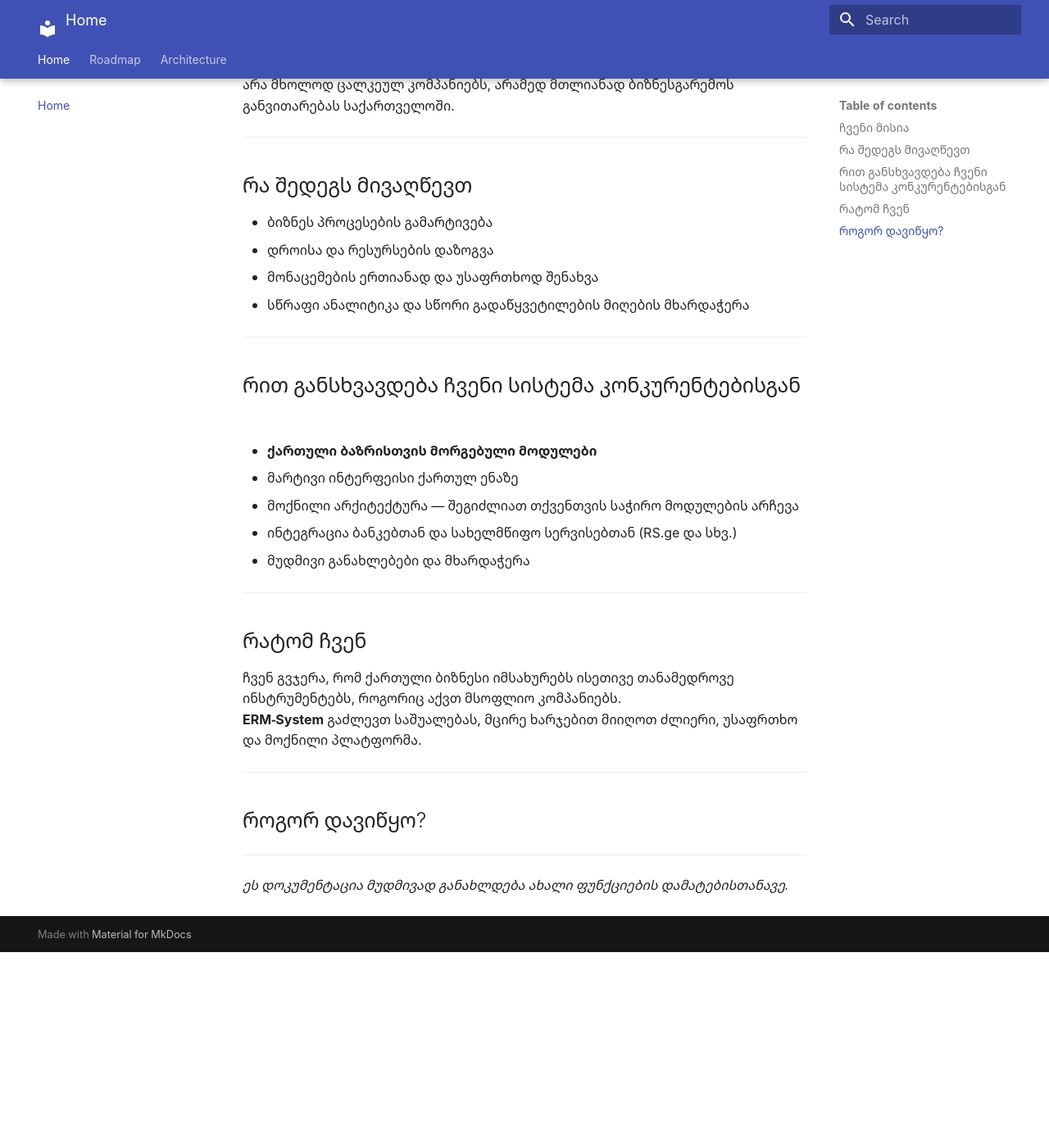
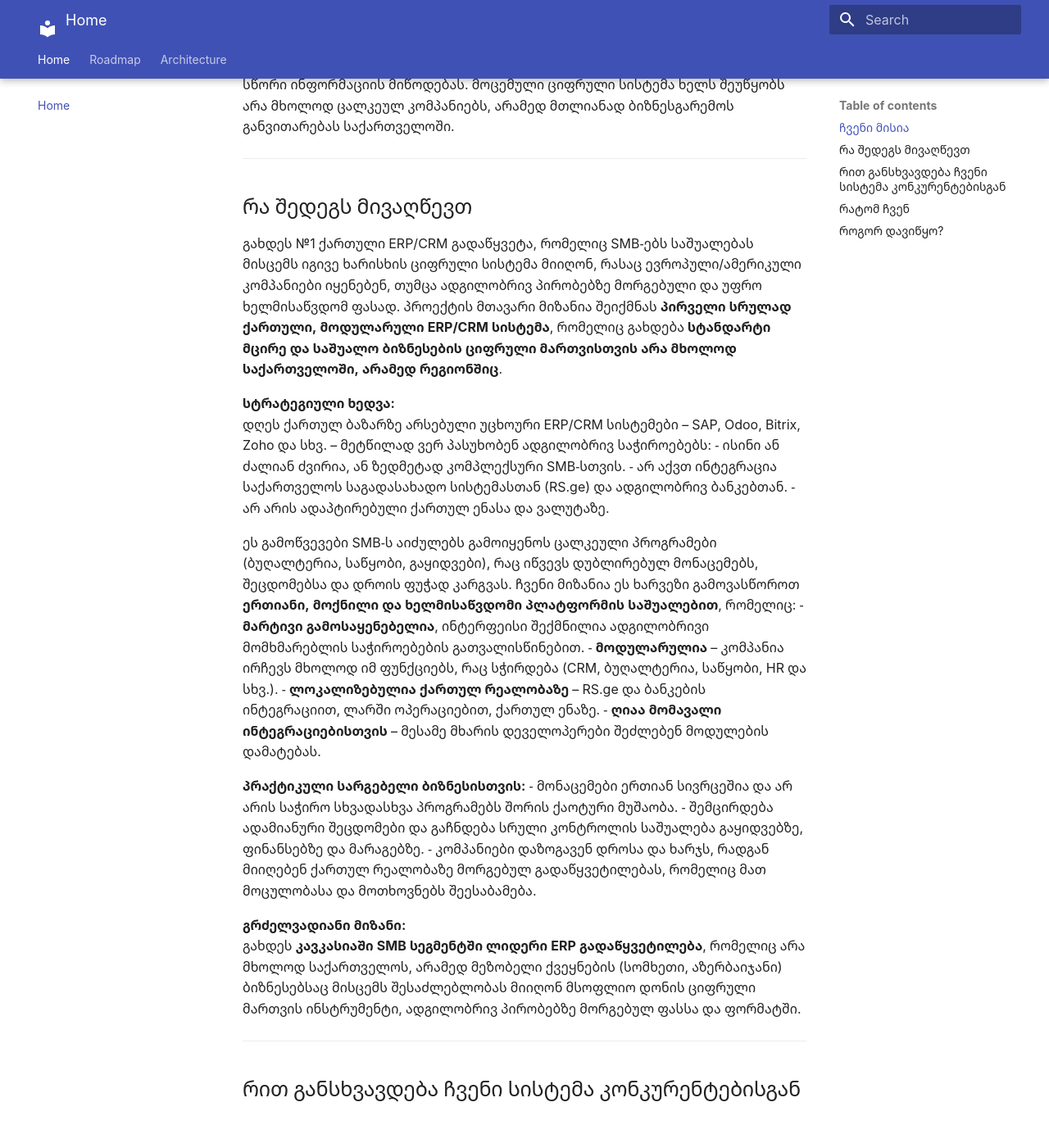
Before and after one commit to Ministra1978/ERM-System, an MkDocs documentation site: the page built from docs/index.md, in a window 1280 px wide and 1400 px high, scrolled down 935 px. Shown: the top 1384 px of the window at 82% size. Built offline with MkDocs 1.6.1 and Material for MkDocs 9.7.7, drawn with Linux system fonts in a browser that asks for light colours; before the commit the page ends 2097 px from its top, so only the background shows below that; some of the changed text lies outside the part shown.

Commit message:
vault backup: 2025-09-09 17:45:31

```diff
--- a/docs/index.md
+++ b/docs/index.md
@@ -9,6 +9,7 @@
 - **ინტეგრაციები ბანკებთან და სახელმწიფო სერვისებთან** – RS.ge, საგადასახადო ანგარიშგება და საბანკო ოპერაციების სინქრონიზაცია რეალურ დროში
 - და მრავალი სხვა დამატებითი მოდული, რომელიც შეგიძლიათ შეარჩიოთ თქვენი ბიზნესის საჭიროების მიხედვით.
 პლატფორმა აერთიანებს ფუნქციონალს ერთ სივრცეში, ხდის პროცესებს გამჭვირვალესა და მარტივად სამართავს, ამცირებს დროისა და რესურსების ხარჯს და გეხმარებათ მიიღოთ უფრო სწრაფი და სწორი გადაწყვეტილებები.
+👉 იხილეთ სრულად: [კვლევები და სტატისტიკა](docs/about/research.md)
 
 ---
 
@@ -30,10 +31,30 @@
 ---
 
 ## რა შედეგს მივაღწევთ
-- ბიზნეს პროცესების გამარტივება
-- დროისა და რესურსების დაზოგვა
-- მონაცემების ერთიანად და უსაფრთხოდ შენახვა
-- სწრაფი ანალიტიკა და სწორი გადაწყვეტილების მიღების მხარდაჭერა
+
+გახდეს №1 ქართული ERP/CRM გადაწყვეტა, რომელიც SMB-ებს საშუალებას მისცემს იგივე ხარისხის ციფრული სისტემა მიიღონ, რასაც ევროპული/ამერიკული კომპანიები იყენებენ, თუმცა ადგილობრივ პირობებზე მორგებული და უფრო ხელმისაწვდომ ფასად.
+პროექტის მთავარი მიზანია შეიქმნას **პირველი სრულად ქართული, მოდულარული ERP/CRM სისტემა**, რომელიც გახდება **სტანდარტი მცირე და საშუალო ბიზნესების ციფრული მართვისთვის არა მხოლოდ საქართველოში, არამედ რეგიონშიც**.
+
+**სტრატეგიული ხედვა:**
+დღეს ქართულ ბაზარზე არსებული უცხოური ERP/CRM სისტემები – SAP, Odoo, Bitrix, Zoho და სხვ. – მეტწილად ვერ პასუხობენ ადგილობრივ საჭიროებებს:
+- ისინი ან ძალიან ძვირია, ან ზედმეტად კომპლექსური SMB-სთვის.
+- არ აქვთ ინტეგრაცია საქართველოს საგადასახადო სისტემასთან (RS.ge) და ადგილობრივ ბანკებთან.
+- არ არის ადაპტირებული ქართულ ენასა და ვალუტაზე.
+
+ეს გამოწვევები SMB-ს აიძულებს გამოიყენოს ცალკეული პროგრამები (ბუღალტერია, საწყობი, გაყიდვები), რაც იწვევს დუბლირებულ მონაცემებს, შეცდომებსა და დროის ფუჭად კარგვას.
+ჩვენი მიზანია ეს ხარვეზი გამოვასწოროთ **ერთიანი, მოქნილი და ხელმისაწვდომი პლატფორმის საშუალებით**, რომელიც:
+- **მარტივი გამოსაყენებელია**, ინტერფეისი შექმნილია ადგილობრივი მომხმარებლის საჭიროებების გათვალისწინებით.
+- **მოდულარულია** – კომპანია ირჩევს მხოლოდ იმ ფუნქციებს, რაც სჭირდება (CRM, ბუღალტერია, საწყობი, HR და სხვ.).
+- **ლოკალიზებულია ქართულ რეალობაზე** – RS.ge და ბანკების ინტეგრაციით, ლარში ოპერაციებით, ქართულ ენაზე.
+- **ღიაა მომავალი ინტეგრაციებისთვის** – მესამე მხარის დეველოპერები შეძლებენ მოდულების დამატებას.
+
+**პრაქტიკული სარგებელი ბიზნესისთვის:**
+- მონაცემები ერთიან სივრცეშია და არ არის საჭირო სხვადასხვა პროგრამებს შორის ქაოტური მუშაობა.
+- შემცირდება ადამიანური შეცდომები და გაჩნდება სრული კონტროლის საშუალება გაყიდვებზე, ფინანსებზე და მარაგებზე.
+- კომპანიები დაზოგავენ დროსა და ხარჯს, რადგან მიიღებენ ქართულ რეალობაზე მორგებულ გადაწყვეტილებას, რომელიც მათ მოცულობასა და მოთხოვნებს შეესაბამება.
+
+**გრძელვადიანი მიზანი:**
+გახდეს **კავკასიაში SMB სეგმენტში ლიდერი ERP გადაწყვეტილება**, რომელიც არა მხოლოდ საქართველოს, არამედ მეზობელი ქვეყნების (სომხეთი, აზერბაიჯანი) ბიზნესებსაც მისცემს შესაძლებლობას მიიღონ მსოფლიო დონის ციფრული მართვის ინსტრუმენტი, ადგილობრივ პირობებზე მორგებულ ფასსა და ფორმატში.
 
 ---
 
@@ -53,6 +74,8 @@
 ---
 
 ## როგორ დავიწყო?
+👉 დაიწყე აქ: [მომხმარებლის გზამკვლევი](docs/user-guide/intro.md)
+👉 გაიგე მეტი ჩვენს შესახებ: [ჩვენი მიზნები](docs/about/goals.md)
 
 ---
 
```
Also changed, not shown: 1 other file.
